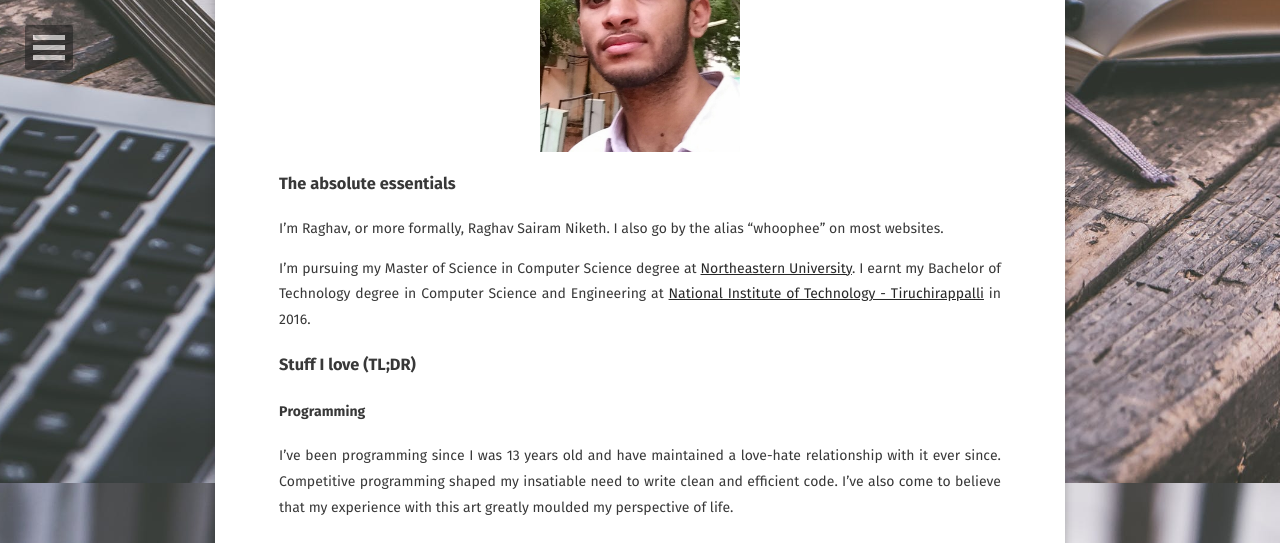
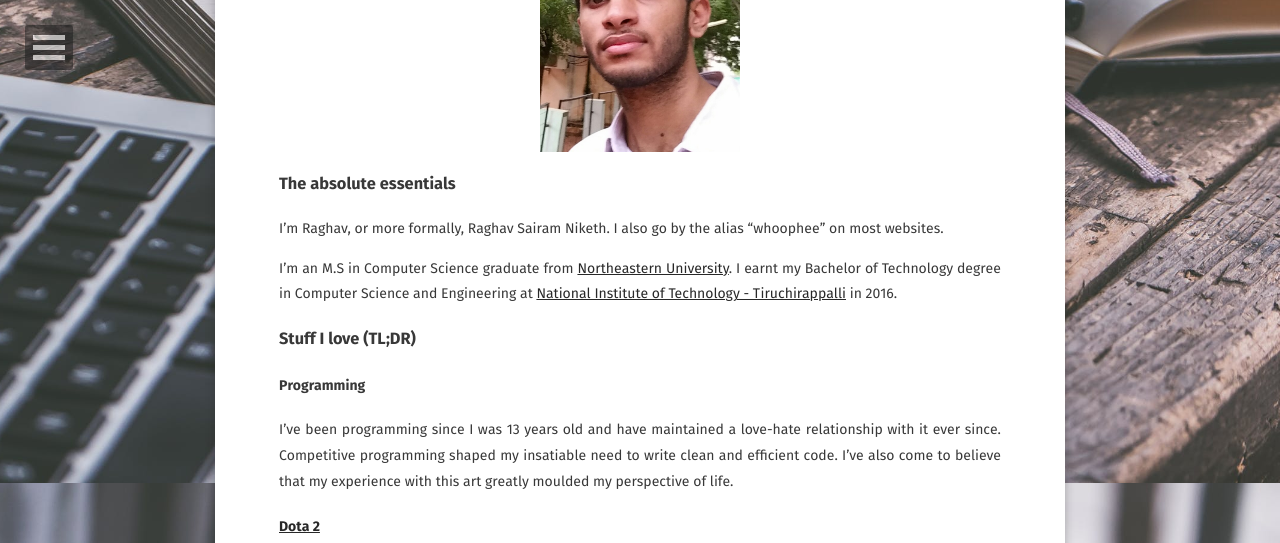
Before and after one commit to whoophee/whoophee.github.io, a Jekyll site: the page built from about/index.md, in a window 1280 px wide and 900 px high, scrolled down 417 px, cut to the strip 0-543 px from the top of the window. Built offline with Jekyll 4.4.1, drawn with Linux system fonts in a browser that asks for light colours; some web fonts are replaced.

Commit message:
updated resume

```diff
--- a/about/index.md
+++ b/about/index.md
@@ -11,7 +11,7 @@
 ### The absolute essentials
 I'm Raghav, or more formally, Raghav Sairam Niketh. I also go by the alias "whoophee" on most websites.
 
-I'm pursuing my Master of Science in Computer Science degree at [Northeastern University](https://www.ccis.northeastern.edu/). I earnt my Bachelor of Technology degree in Computer Science and Engineering at [National Institute of Technology - Tiruchirappalli](https://www.nitt.edu/) in 2016.
+I'm an M.S in Computer Science graduate from [Northeastern University](https://www.ccis.northeastern.edu/). I earnt my Bachelor of Technology degree in Computer Science and Engineering at [National Institute of Technology - Tiruchirappalli](https://www.nitt.edu/) in 2016.
 
 ### Stuff I love (TL;DR)
 #### Programming
```
Also changed, not shown: 1 other file.
